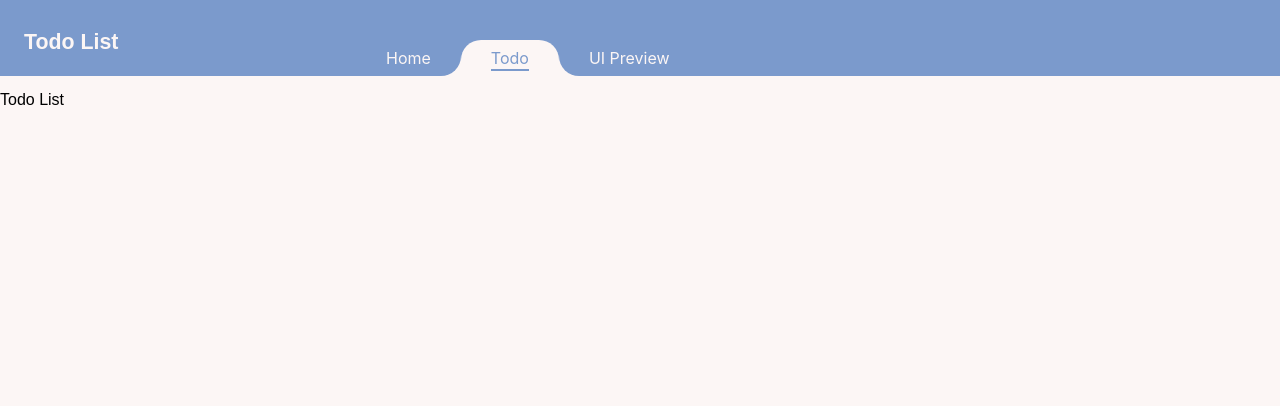
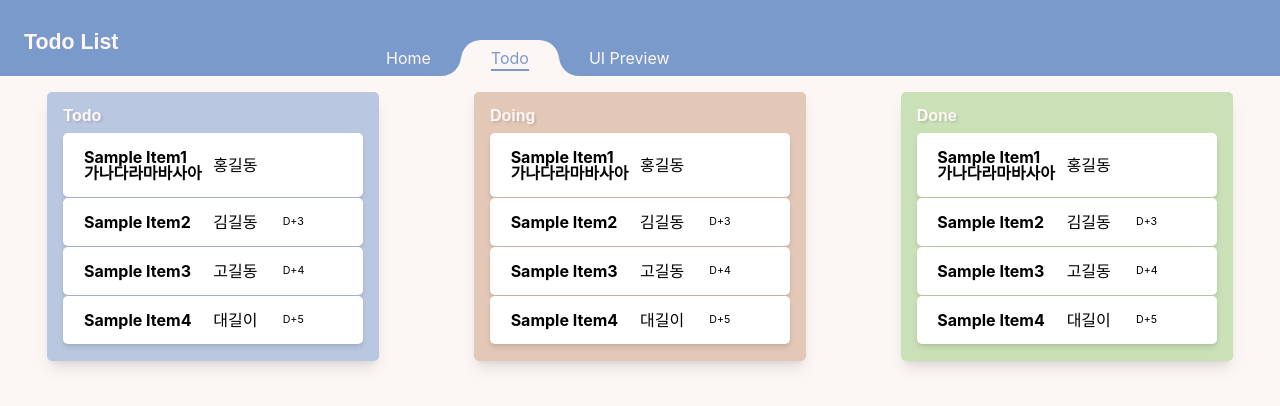
Before and after one commit to RunLearn/super-todoapp, a Next.js app: page /todo in a window 1280 px wide. Shown: the top 406 px of the page. Built offline with nearby package versions, Linux system fonts and the light colour scheme.

Commit message:
Feat(Todo): Set Layout

```diff
--- a/pages/todo/index.tsx
+++ b/pages/todo/index.tsx
@@ -1,5 +1,7 @@
 import Nav from "@common/components/Nav"
+import TodoListConatiner from "@todo/components/TodoListConatiner"
 import { NextPage } from "next"
+import FlexBoxLayout from "styles/divs/FlexBoxLayout"
 import MainLayout from "styles/divs/MainLayout"
 
 const TodoPage: NextPage = () => {
@@ -9,7 +11,11 @@ const TodoPage: NextPage = () => {
                 <Nav menuIndex={1} />
             </header>
             <MainLayout>
-                <h3>Todo List</h3>
+                <FlexBoxLayout flexType="rowAround">
+                    <TodoListConatiner title="Todo" list={ undefined } />
+                    <TodoListConatiner title="Doing" list={ undefined } backgroundColor="#cc9a7b" />
+                    <TodoListConatiner title="Done" list={ undefined } backgroundColor="#9acc7b" />
+                </FlexBoxLayout>
             </MainLayout>
         </>
     )
```
